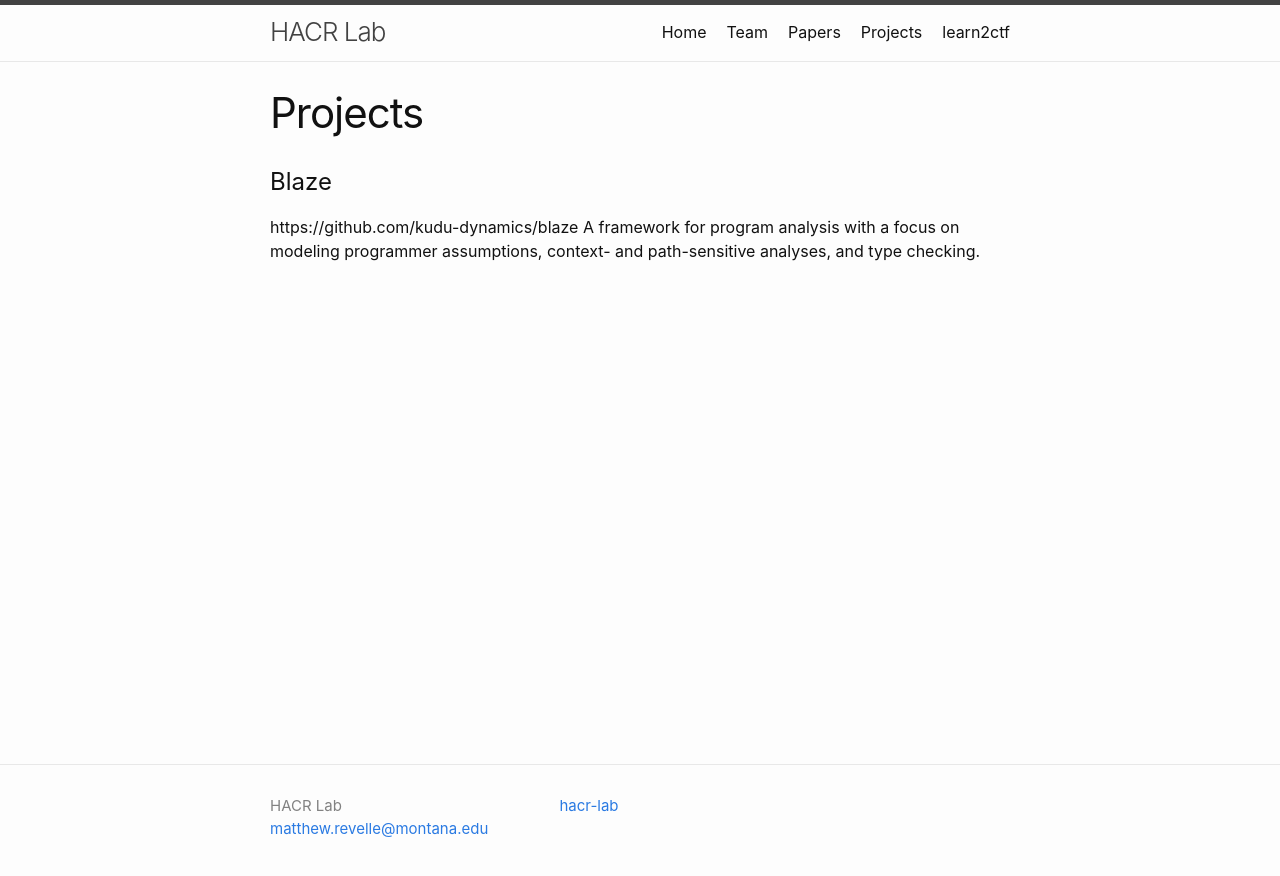
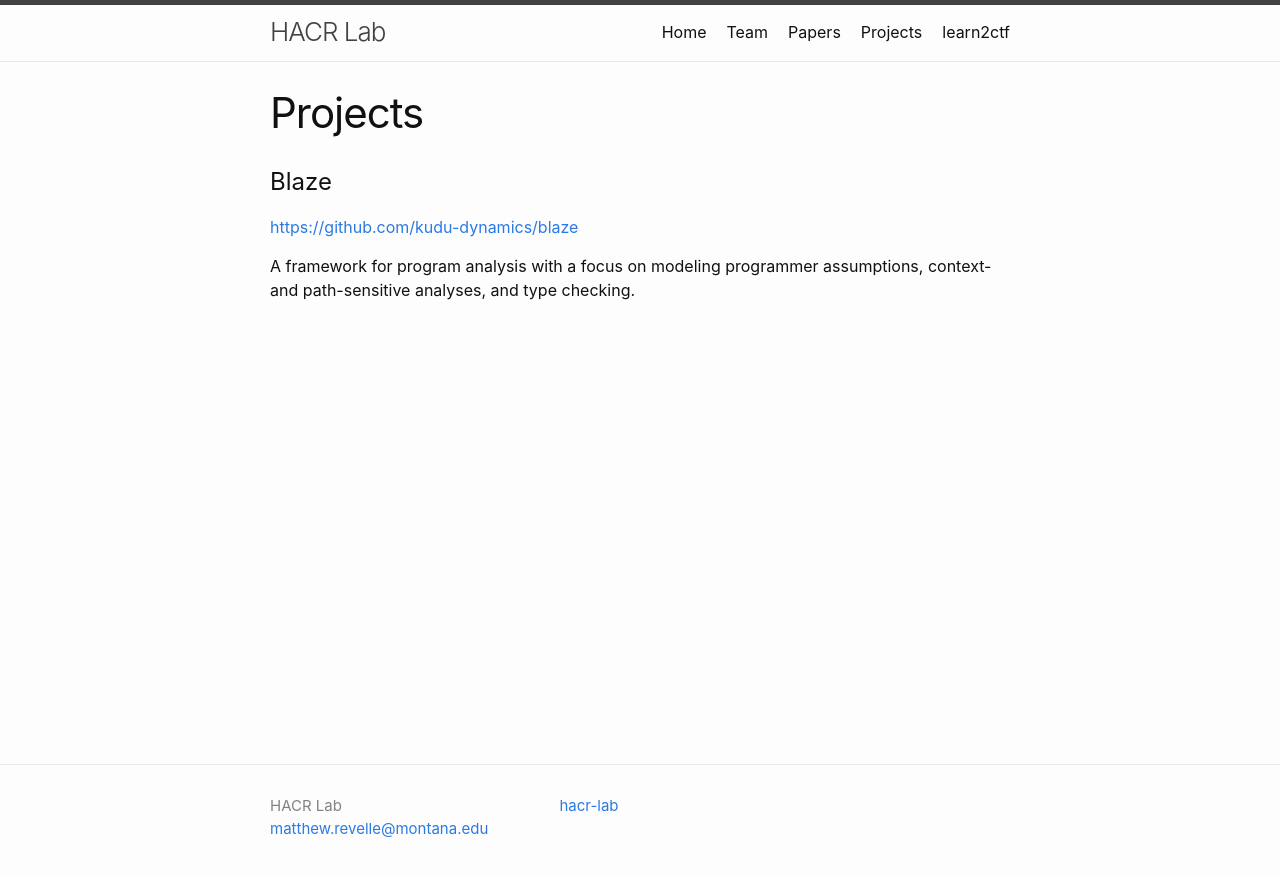
Before and after one commit to hacr-lab/hacr-lab.github.io, a Jekyll site: the page built from projects.md, in a window 1280 px wide. Shown: the top 876 px of the page. Built offline with Jekyll 4.4.1, drawn with Linux system fonts in a browser that asks for light colours; part of the change alters nothing that is shown.

```diff
--- a/projects.md
+++ b/projects.md
@@ -5,5 +5,7 @@ permalink: /projects/
 ---
 
 # Blaze
-https://github.com/kudu-dynamics/blaze
+
+[https://github.com/kudu-dynamics/blaze](https://github.com/kudu-dynamics/blaze)
+
 A framework for program analysis with a focus on modeling programmer assumptions, context- and path-sensitive analyses, and type checking.
```
